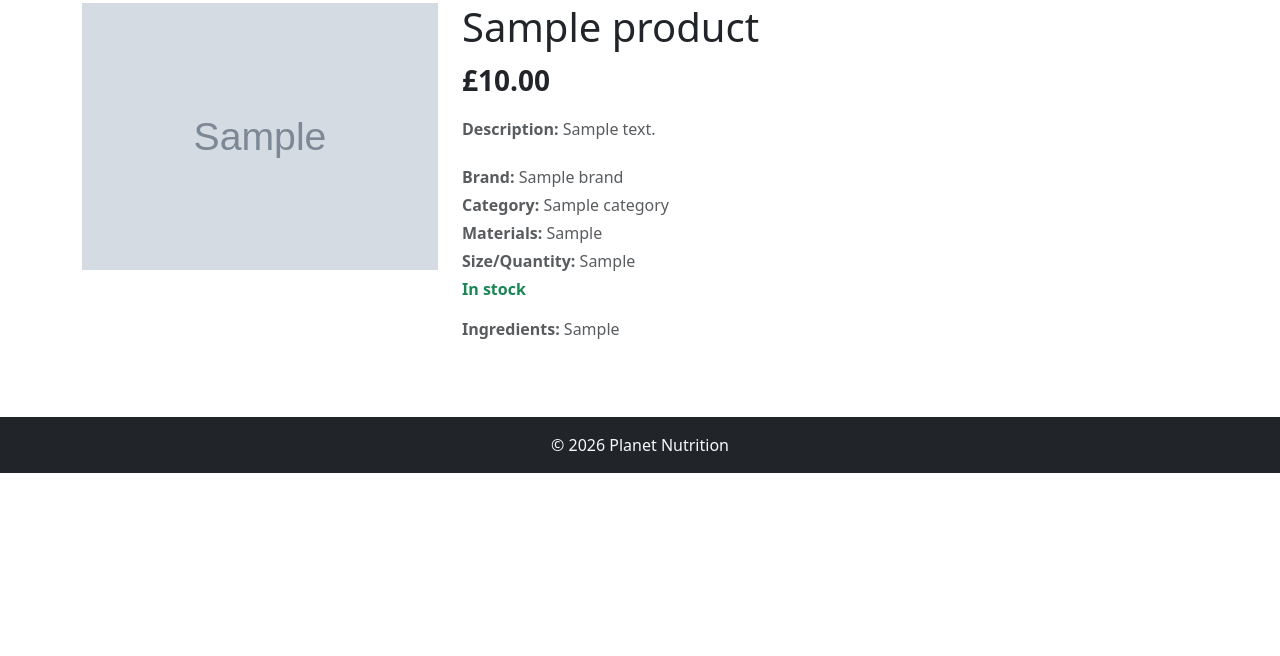
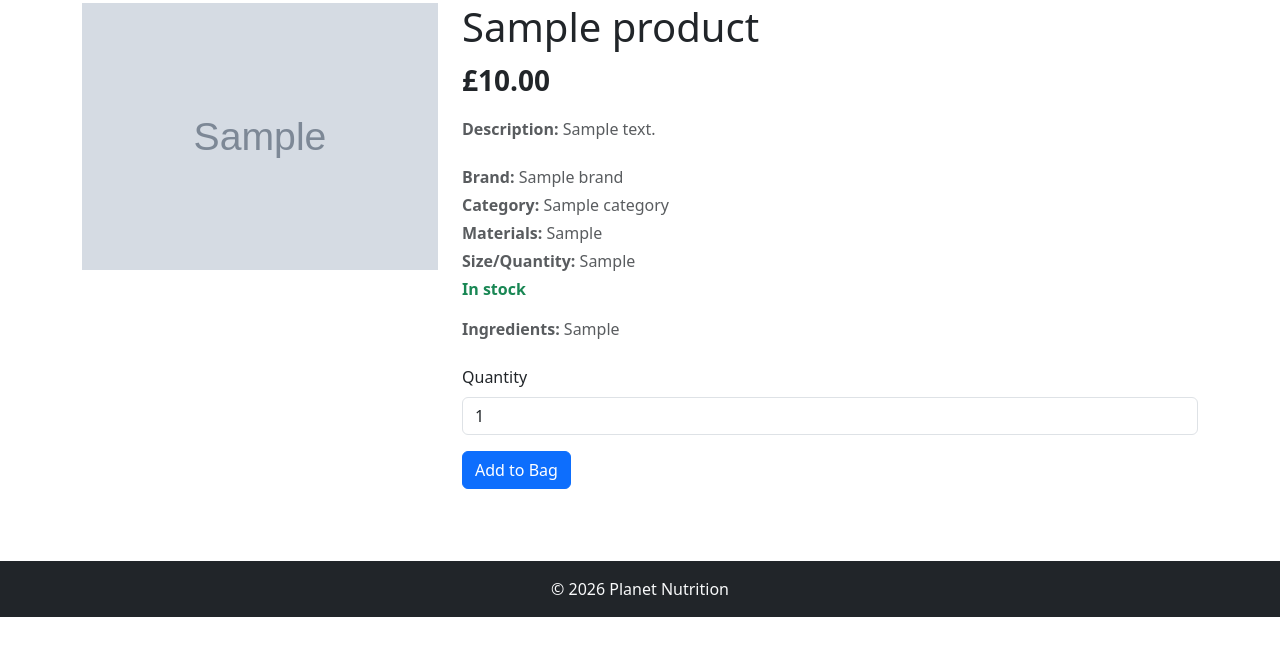
Before and after one commit to llpw-build/nutrition-planet, a Django app: page /products/1 in a window 1280 px wide. Shown: the part 77-733 px from the top of the page. Run offline with Django 5.2, Linux system fonts and the light colour scheme; tables that the repository leaves empty hold one stand-in row (values such as "Sample post"); grey boxes marked "Sample" are stand-in pictures.

Commit message:
Add bag functionality, url, view and add to product detail template

```diff
--- /dev/null
+++ b/bag/urls.py
@@ -0,0 +1,12 @@
+from django.urls import path
+
+from . import views
+
+
+urlpatterns = [
+    path(
+        "add/<int:product_id>/",
+        views.add_to_bag,
+        name="add_to_bag",
+    ),
+]
--- a/nutrition_planet/urls.py
+++ b/nutrition_planet/urls.py
@@ -25,6 +25,7 @@ urlpatterns = [
     path('accounts/', include("django.contrib.auth.urls")),
     path('accounts/', include("profiles.urls")),
     path('', include("main.urls")),
+    path('bag/', include("bag.urls")),
 ]
 
 if settings.DEBUG:
--- a/templates/products/product_detail.html
+++ b/templates/products/product_detail.html
@@ -3,6 +3,7 @@
 {% block content %}
 
 <div class="row">
+
   <div class="col-12 col-lg-4">
     {% load static %}
 
@@ -10,7 +11,8 @@
       <img
         class="img-fluid"
         src="{{ product.image.url }}"
-        alt="{{ product.name }}">
+        alt="{{ product.name }}"
+      >
     {% else %}
       <img
         class="img-fluid"
@@ -18,16 +20,19 @@
         alt="No image available"
       >
     {% endif %}
-
   </div>
 
   <div class="col-12 col-lg-8">
+
     <h1>{{ product.name }}</h1>
 
-    <p class="fs-3 fw-bold mb-3">£{{ product.price }}</p>
+    <p class="fs-3 fw-bold mb-3">
+      £{{ product.price }}
+    </p>
 
     {% if product.description %}
-    <p class="text-muted mt-2 mb-4"><strong>Description:</strong>
+      <p class="text-muted mt-2 mb-4">
+        <strong>Description:</strong>
         {{ product.description }}
       </p>
     {% endif %}
@@ -43,33 +48,75 @@
     </p>
 
     {% if product.materials %}
-    <p class="text-muted mb-1"><strong>Materials:</strong>
+      <p class="text-muted mb-1">
+        <strong>Materials:</strong>
         {{ product.materials }}
       </p>
     {% endif %}
 
     {% if product.size_or_quantity %}
-    <p class="text-muted mb-1"><strong>Size/Quantity:</strong>
+      <p class="text-muted mb-1">
+        <strong>Size/Quantity:</strong>
         {{ product.size_or_quantity }}
       </p>
     {% endif %}
 
     {% if product.stock_quantity == 0 %}
-    <p class="text-danger fw-bold">Out of stock</p>
+      <p class="text-danger fw-bold">
+        Out of stock
+      </p>
+
     {% elif product.stock_quantity <= 5 %}
       <p class="text-warning fw-bold">
         Low stock — only {{ product.stock_quantity }} left
       </p>
+
     {% else %}
-    <p class="text-success fw-bold">In stock</p>
+      <p class="text-success fw-bold">
+        In stock
+      </p>
     {% endif %}
 
     {% if product.ingredients %}
-    <p class="text-muted mb-1"><strong>Ingredients:</strong>
+      <p class="text-muted mb-1">
+        <strong>Ingredients:</strong>
         {{ product.ingredients }}
       </p>
     {% endif %}
+
+    <form
+      method="POST"
+      action="{% url 'add_to_bag' product.id %}"
+      class="mt-4"
+    >
+      {% csrf_token %}
+
+      <label
+        for="quantity"
+        class="form-label"
+      >
+        Quantity
+      </label>
+
+      <input
+        id="quantity"
+        type="number"
+        name="quantity"
+        value="1"
+        min="1"
+        class="form-control mb-3"
+      >
+
+      <button
+        type="submit"
+        class="btn btn-primary"
+      >
+        Add to Bag
+      </button>
+    </form>
+
   </div>
+
 </div>
 
 {% endblock %}
```
Also changed, not shown: bag/views.py (+38 -1 lines). Lines whose indentation alone changed are shown as unchanged.
